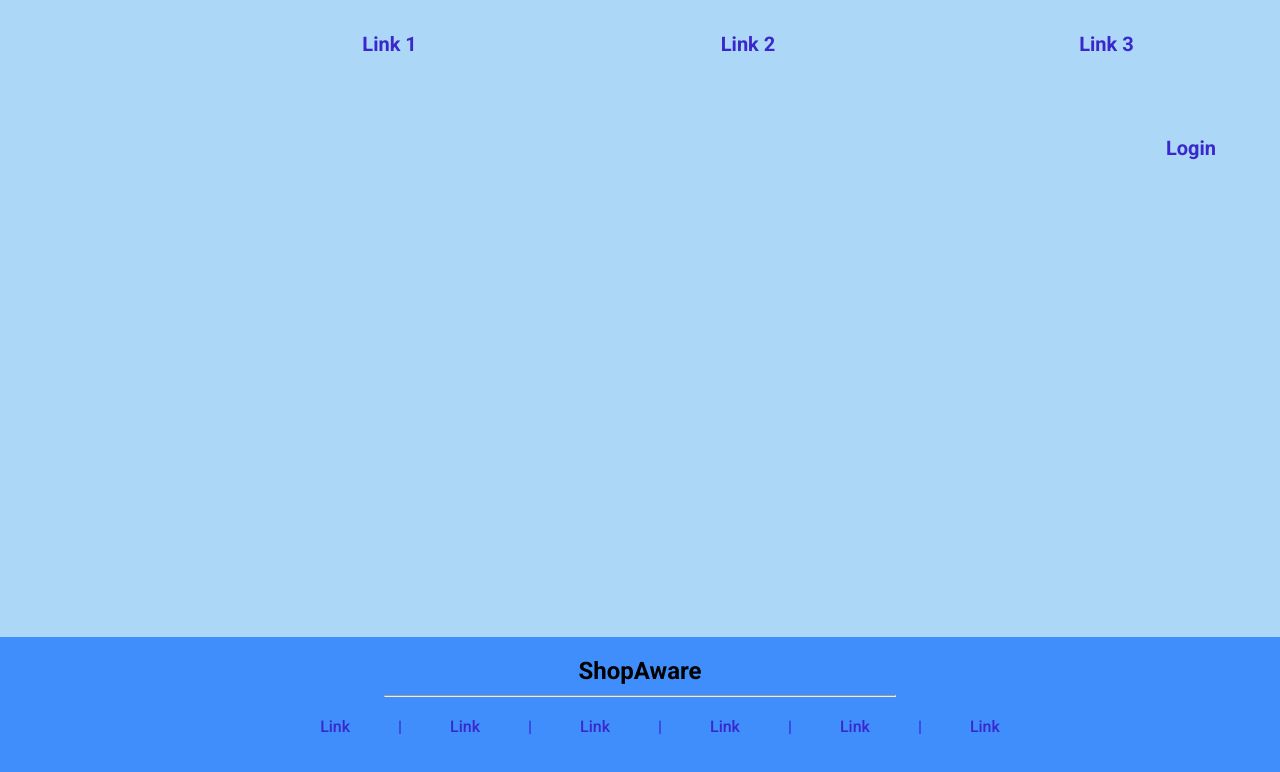
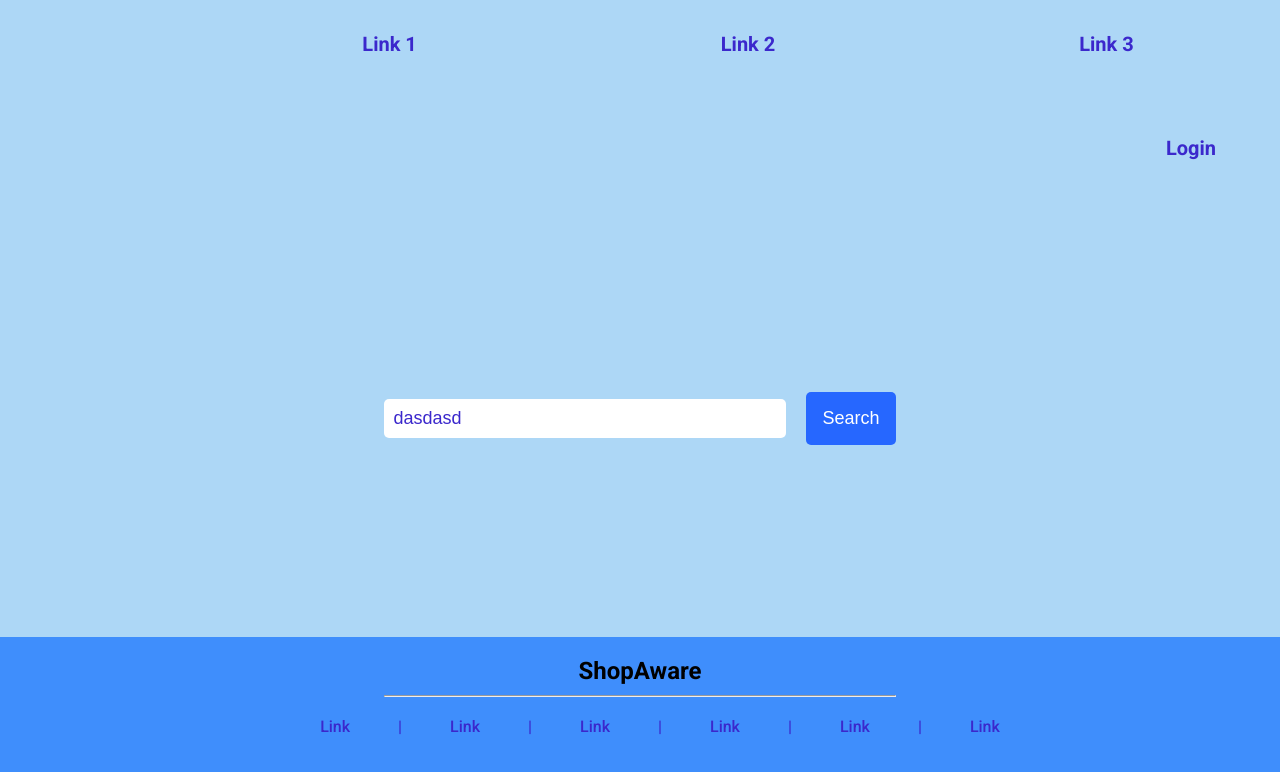
Before and after one commit to karaKaan/shopaware, a React (Create React App) app: page / in a window 1280 px wide. Shown: the top 772 px of the page. Built offline with nearby package versions, Linux system fonts and the light colour scheme.

Commit message:
created the landing page

```diff
--- a/src/components/app/App.jsx
+++ b/src/components/app/App.jsx
@@ -1,6 +1,7 @@
 import React from 'react'
 import { BrowserRouter as Router, Route, Link } from 'react-router-dom'
 import Footer from '../footer/Footer';
+import Home from '../home/Home';
 import Navbar from '../navbar/Navbar';
 
 
@@ -10,6 +11,8 @@ export default function App() {
   return(
   <Router>
     <Navbar/>
+    <Route to="/home" component={Home}/>
+
     <Footer/>
 
   </Router>
--- a/src/components/app/App.scss
+++ b/src/components/app/App.scss
@@ -13,3 +13,14 @@ a, a:visited, a:hover, a:active{
   text-decoration: none;
   color: inherit;
 }
+
+button, button:focus{
+  border: none;
+  outline: 0;
+  cursor: pointer;
+}
+
+input, input:focus, input:hover{
+  outline: 0;
+  border: none;
+}
--- /dev/null
+++ b/src/components/home/Home.jsx
@@ -0,0 +1,15 @@
+import React, {} from 'react'
+import './Home.scss'
+
+
+export default function Home() {
+    return(
+        <div>
+            <form action="" className="formWrapper">
+                <input type="text" value="dasdasd"/>
+                <button>Search</button>
+
+            </form>
+        </div>
+    )
+}
--- /dev/null
+++ b/src/components/home/Home.scss
@@ -0,0 +1,24 @@
+@import '../base/color';
+.formWrapper{
+    text-align: center;
+    margin-top: 17rem;
+
+}
+
+.formWrapper>input{
+    padding: 0.5em;
+    width: 30%;
+    margin-right: 20px;
+    border-radius: 5px;
+    font-size: 18px;
+    color: $txtColor;
+}
+.formWrapper>button{
+    padding: 1rem;
+    border-radius: 5px;
+    background-color: $success;
+    color: #fff;
+    font-size: 18px;
+    font-weight: 400;
+
+}
--- a/src/components/navbar/Navbar.scss
+++ b/src/components/navbar/Navbar.scss
@@ -19,8 +19,6 @@
     font-weight: 600;
 }
 
-.navItemWrapper{
-}
 .navContainer{
     text-align: center;
 
```
